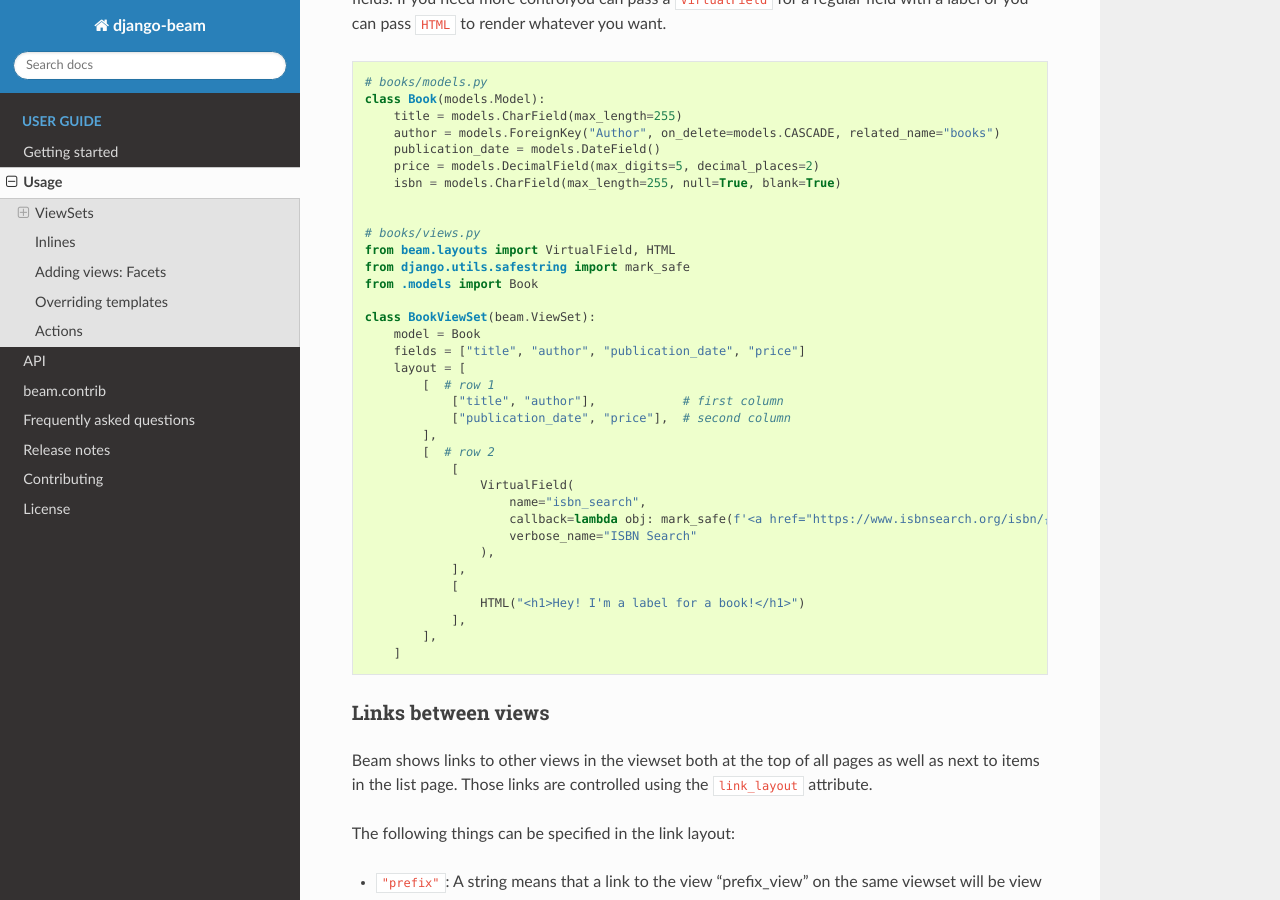
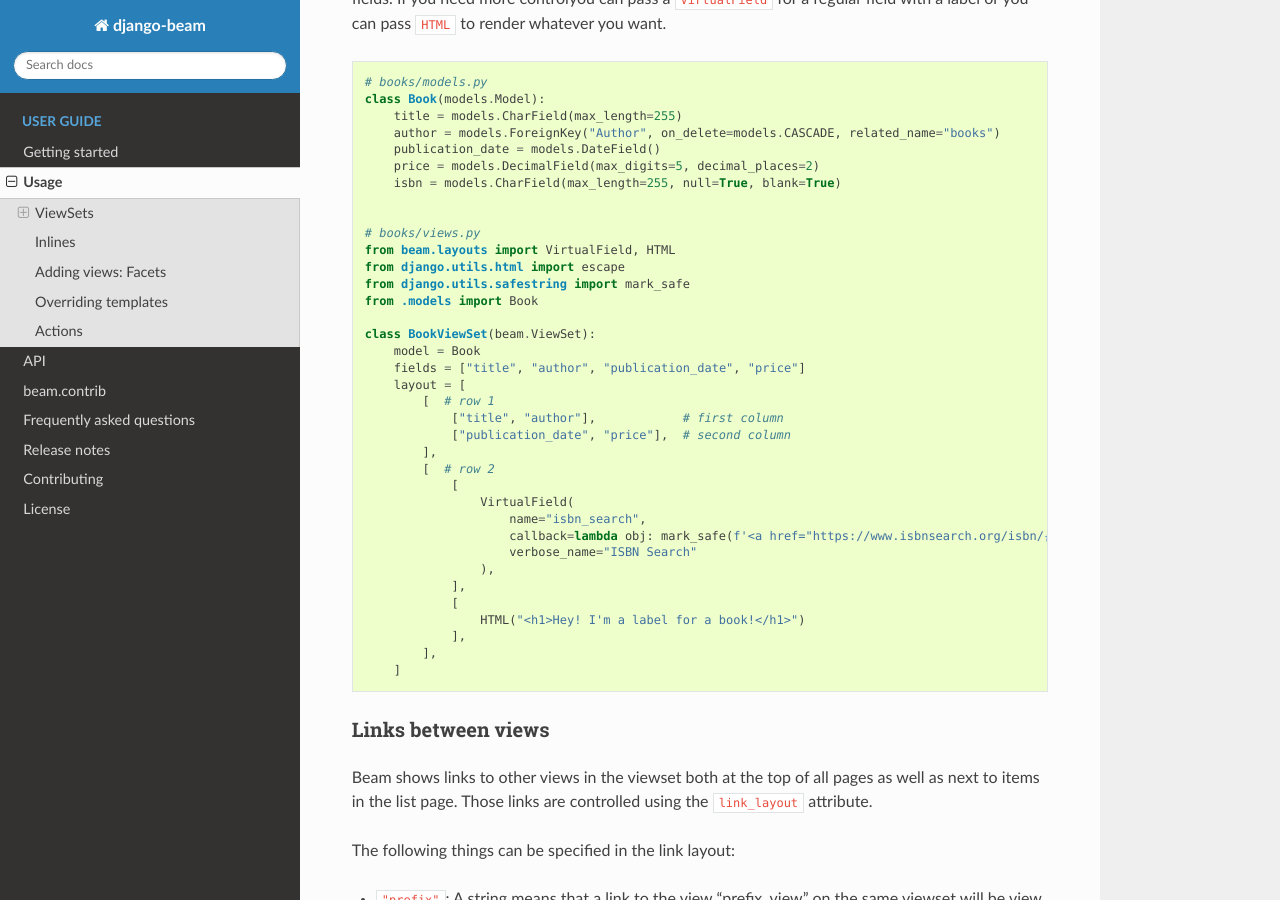
Before and after one commit to django-beam/django-beam, a Sphinx documentation site: the page built from docs/usage.rst, in a window 1280 px wide and 900 px high, scrolled down 1811 px. Built offline with Sphinx 7.4.7 and the Read the Docs theme 3.1.0, drawn with Linux system fonts in a browser that asks for light colours; some of the changed lines change nothing that is shown.

Commit message:
docs: escape variables in example

```diff
--- a/docs/usage.rst
+++ b/docs/usage.rst
@@ -108,6 +108,7 @@
 
     # books/views.py
     from beam.layouts import VirtualField, HTML
+    from django.utils.html import escape
     from django.utils.safestring import mark_safe
     from .models import Book
 
@@ -123,7 +124,7 @@
                 [
                     VirtualField(
                         name="isbn_search",
-                        callback=lambda obj: mark_safe(f'<a href="https://www.isbnsearch.org/isbn/{obj.isbn}">Search ISBN</a>'),
+                        callback=lambda obj: mark_safe(f'<a href="https://www.isbnsearch.org/isbn/{escape(obj.isbn)}">Search ISBN</a>'),
                         verbose_name="ISBN Search"
                     ),
                 ],
```
